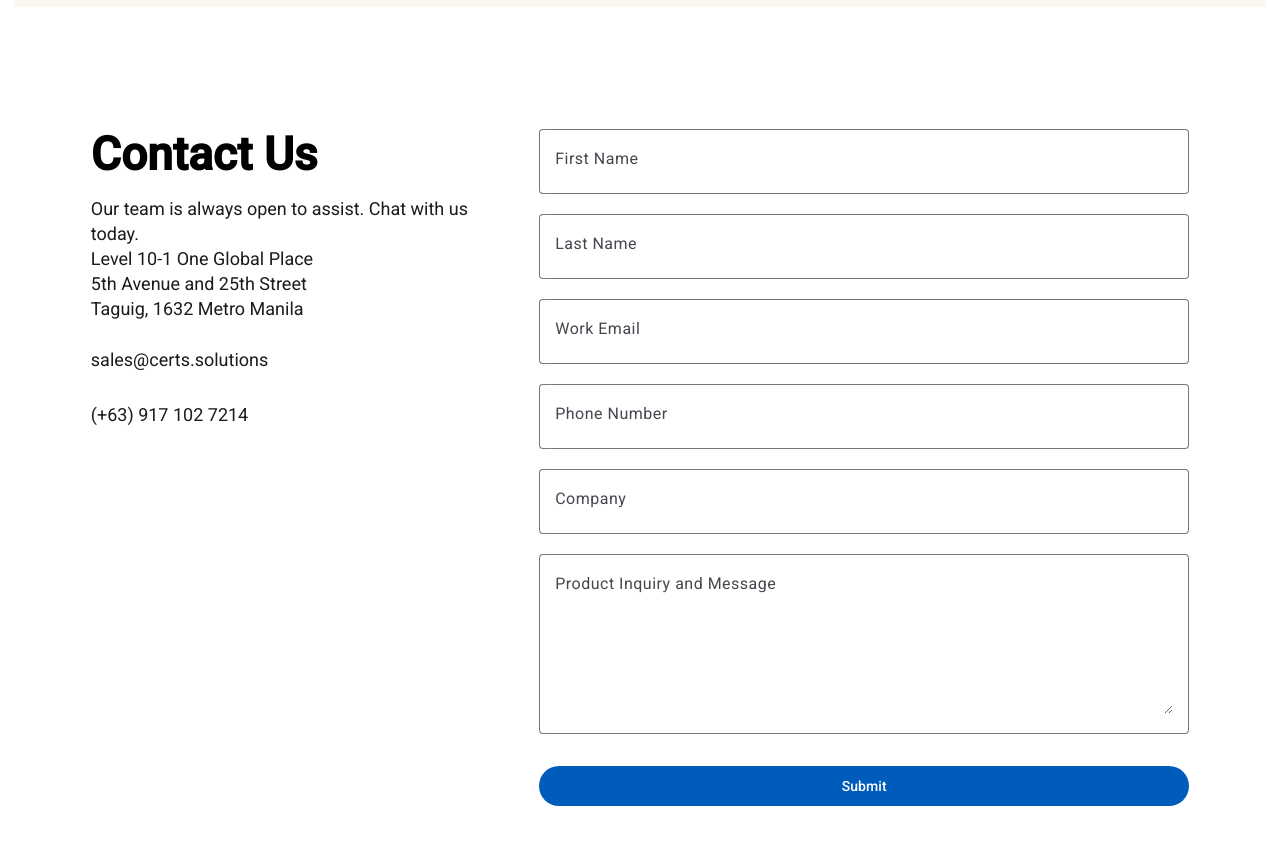
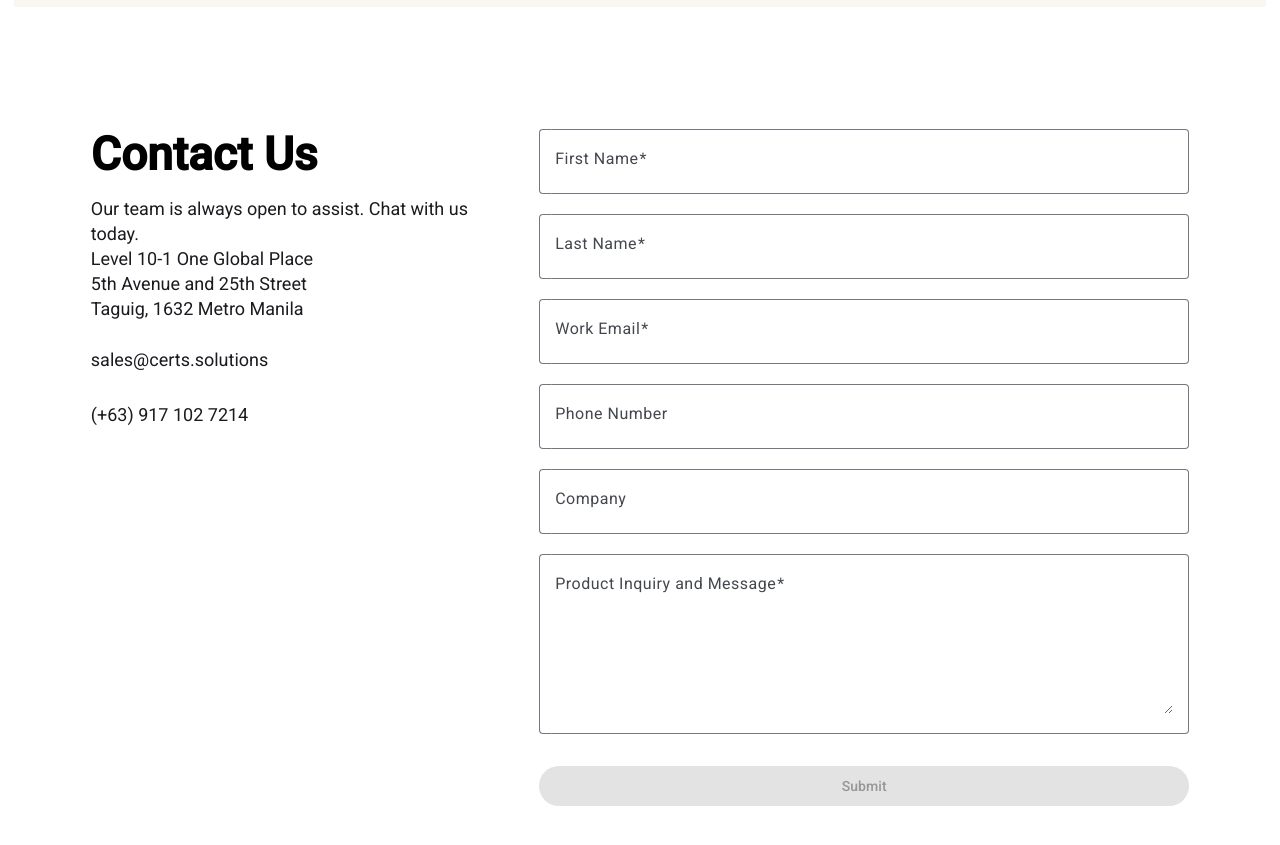
Before and after one commit to rolanveroncruz/certs-web, an Angular app: page /pkiaas in a window 1280 px wide. Shown: the part 1320-2165 px from the top of the page. Built offline with nearby package versions, Linux system fonts and the light colour scheme.

Commit message:
Netlify contact-us form integration fixes

```diff
--- a/src/app/landing/contact-us/contact-us.html
+++ b/src/app/landing/contact-us/contact-us.html
@@ -24,15 +24,14 @@
     <!-- RIGHT: form panel -->
     <div class="contact-us-form">
 
-      <!-- ✅ NETLIFY: add name/method/data-netlify + honeypot + action -->
-      <!-- ✅ NETLIFY: remove (ngSubmit) so the browser performs a normal POST -->
       <form
         [formGroup]="contactForm"
+        (ngSubmit)="onSubmitNetlify()"
       name="contact-us"
       method="POST"
       data-netlify="true"
       data-netlify-honeypot="bot-field"
-        action="/thank-you"
+      action="/"
       >
       <!-- ✅ NETLIFY: required hidden form-name -->
       <input type="hidden" name="form-name" value="contact-us" />
@@ -44,43 +43,55 @@
 
       <mat-form-field appearance="outline" class="my-rounded-field">
         <mat-label>First Name</mat-label>
-          <!-- ✅ NETLIFY: add name="firstName" -->
-          <input name="firstName" formControlName="firstName" matInput>
+        <!-- ✅ NOTE: keep both name + formControlName -->
+        <input name="firstName" formControlName="firstName" matInput required>
       </mat-form-field>
 
       <mat-form-field appearance="outline" class="my-rounded-field">
         <mat-label>Last Name</mat-label>
-          <!-- ✅ NETLIFY: add name="lastName" -->
-          <input name="lastName" formControlName="lastName" matInput>
+        <input name="lastName" formControlName="lastName" matInput required>
       </mat-form-field>
 
       <mat-form-field appearance="outline" class="my-rounded-field">
         <mat-label>Work Email</mat-label>
-          <!-- ✅ NETLIFY: add name="email" -->
-          <input name="email" formControlName="email" matInput>
+        <input name="email" formControlName="email" matInput type="email" required>
       </mat-form-field>
 
       <mat-form-field appearance="outline" class="my-rounded-field">
         <mat-label>Phone Number</mat-label>
-          <!-- ✅ NETLIFY: add name="phone" -->
         <input name="phone" formControlName="phone" matInput>
       </mat-form-field>
 
       <mat-form-field appearance="outline" class="my-rounded-field">
         <mat-label>Company</mat-label>
-          <!-- ✅ NETLIFY: add name="company" -->
         <input name="company" formControlName="company" matInput>
       </mat-form-field>
 
       <mat-form-field appearance="outline" class="my-rounded-field">
         <mat-label>Product Inquiry and Message</mat-label>
-          <!-- ✅ NETLIFY: add name="message" -->
-          <textarea name="message" formControlName="message" matInput rows="4"></textarea>
+        <textarea name="message" formControlName="message" matInput rows="4" required></textarea>
       </mat-form-field>
 
-        <button matButton="filled" type="submit">
-          Submit
+      <!-- ✅ NEW: user feedback message -->
+      @if (submitState() === 'success') {
+        <div class="form-status success">
+          Thanks! Your message has been sent.
+        </div>
+      } @else if (submitState() === 'error') {
+        <div class="form-status error">
+          Sorry — something went wrong. Please try again.
+        </div>
+      }
+
+      <!-- ✅ CHANGE: disable while submitting + show sending text -->
+      <button
+        matButton="filled"
+        type="submit"
+        [disabled]="submitting() || contactForm.invalid"
+      >
+        {{ submitting() ? 'Sending…' : 'Submit' }}
       </button>
+
       </form>
     </div>
 
--- a/src/app/landing/contact-us/contact-us.scss
+++ b/src/app/landing/contact-us/contact-us.scss
@@ -140,3 +140,21 @@ mat-form-field {
   gap: 30px;
 
 }
+.form-status{
+  margin: 12px 0;
+  padding: 12px 14px;
+  border-radius: 10px;
+  font-family: 'Roboto', sans-serif;
+  font-size: 14px;
+  line-height: 1.4;
+}
+
+.form-status.success{
+  background: rgba(16, 185, 129, 0.12);
+  color: #065f46;
+}
+
+.form-status.error{
+  background: rgba(239, 68, 68, 0.12);
+  color: #7f1d1d;
+}
--- a/src/app/landing/contact-us/contact-us.ts
+++ b/src/app/landing/contact-us/contact-us.ts
@@ -1,11 +1,11 @@
-import { Component } from '@angular/core';
-import { ReactiveFormsModule, FormGroup, FormControl } from '@angular/forms';
+import { Component, signal } from '@angular/core';
+import { ReactiveFormsModule, FormGroup, FormControl, Validators } from '@angular/forms';
 import { MatFormFieldModule } from '@angular/material/form-field';
 import { MatInputModule } from '@angular/material/input';
 import { MatButton, MatButtonModule } from '@angular/material/button';
 import { TextFieldModule } from '@angular/cdk/text-field';
 
-// ✅ NETLIFY: removed HttpClient import (no backend calls needed)
+type SubmitState = 'idle' | 'success' | 'error';
 
 @Component({
   selector: 'app-contact-us',
@@ -21,15 +21,77 @@ import { TextFieldModule } from '@angular/cdk/text-field';
   styleUrl: './contact-us.scss'
 })
 export class ContactUs {
+  // ✅ NEW: UI state for feedback
+  submitting = signal(false);
+  submitState = signal<SubmitState>('idle');
+
+  // ✅ CHANGE: add validators for better UX
   contactForm = new FormGroup({
-    firstName: new FormControl(''),
-    lastName: new FormControl(''),
-    email: new FormControl(''),
-    phone: new FormControl(''),
-    company: new FormControl(''),
-    message: new FormControl(''),
+    firstName: new FormControl('', { nonNullable: true, validators: [Validators.required] }),
+    lastName: new FormControl('', { nonNullable: true, validators: [Validators.required] }),
+    email: new FormControl('', { nonNullable: true, validators: [Validators.required, Validators.email] }),
+    phone: new FormControl('', { nonNullable: true }),
+    company: new FormControl('', { nonNullable: true }),
+    message: new FormControl('', { nonNullable: true, validators: [Validators.required] }),
   });
 
-  // ✅ NETLIFY: removed constructor + onSubmit()
-  // The form now submits via normal HTML POST handled by Netlify Forms.
+  // ✅ NEW: Option B submit handler
+  async onSubmitNetlify(): Promise<void> {
+    // Reset status message each attempt
+    this.submitState.set('idle');
+
+    if (this.submitting()) return;
+
+    // Trigger validation messages
+    if (this.contactForm.invalid) {
+      this.contactForm.markAllAsTouched();
+      return;
+    }
+
+    this.submitting.set(true);
+
+    try {
+      // ✅ CHANGE: Netlify expects application/x-www-form-urlencoded to "/"
+      const formName = 'contact-us';
+      const payload: Record<string, string> = {
+        'form-name': formName,
+        firstName: this.contactForm.controls.firstName.value,
+        lastName: this.contactForm.controls.lastName.value,
+        email: this.contactForm.controls.email.value,
+        phone: this.contactForm.controls.phone.value,
+        company: this.contactForm.controls.company.value,
+        message: this.contactForm.controls.message.value,
+      };
+
+      const body = new URLSearchParams(payload).toString();
+
+      const res = await fetch('/', {
+        method: 'POST',
+        headers: { 'Content-Type': 'application/x-www-form-urlencoded' },
+        body,
+      });
+
+      // Netlify often returns 200/302 depending on config, but if it’s not ok, treat as error.
+      if (!res.ok) {
+        throw new Error(`Netlify form POST failed: ${res.status}`);
+      }
+
+      // ✅ NEW: success feedback + reset
+      this.submitState.set('success');
+      this.contactForm.reset({
+        firstName: '',
+        lastName: '',
+        email: '',
+        phone: '',
+        company: '',
+        message: '',
+      });
+
+    } catch (err) {
+      console.error(err);
+      this.submitState.set('error');
+    } finally {
+      this.submitting.set(false);
+    }
+  }
 }
```
Lines whose indentation alone changed are shown as unchanged.
